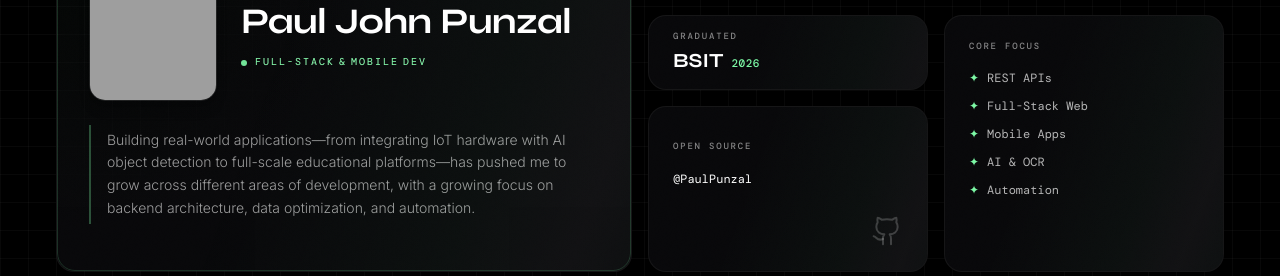
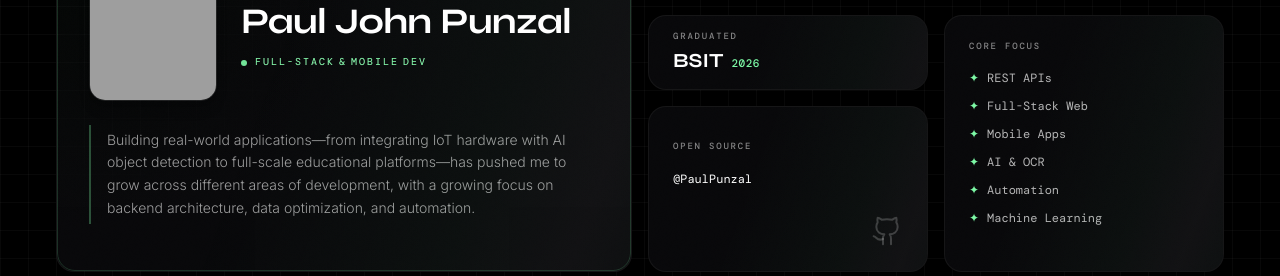
Before and after one commit to PaulPunzal/paul-portfolio, a Next.js app: page / in a window 1280 px wide. Shown: the part 302-578 px from the top of the page. Built offline with nearby package versions, Linux system fonts and the light colour scheme; grey boxes are pictures that could not be loaded; a web font is replaced by a local one.

Commit message:
added machine learning

```diff
--- a/src/app/page.tsx
+++ b/src/app/page.tsx
@@ -302,7 +302,7 @@ export default function HomePage() {
                 Core Focus
               </span>
               <div className="flex flex-col gap-3">
-                {["REST APIs", "Full-Stack Web", "Mobile Apps", "AI & OCR", "Automation"].map((item) => (
+                {["REST APIs", "Full-Stack Web", "Mobile Apps", "AI & OCR", "Automation", "Machine Learning"].map((item) => (
                   <div key={item} className="text-[10px] md:text-xs text-white/70 font-mono flex items-center gap-2">
                     <span className="text-accent">✦</span> {item}
                   </div>
```
